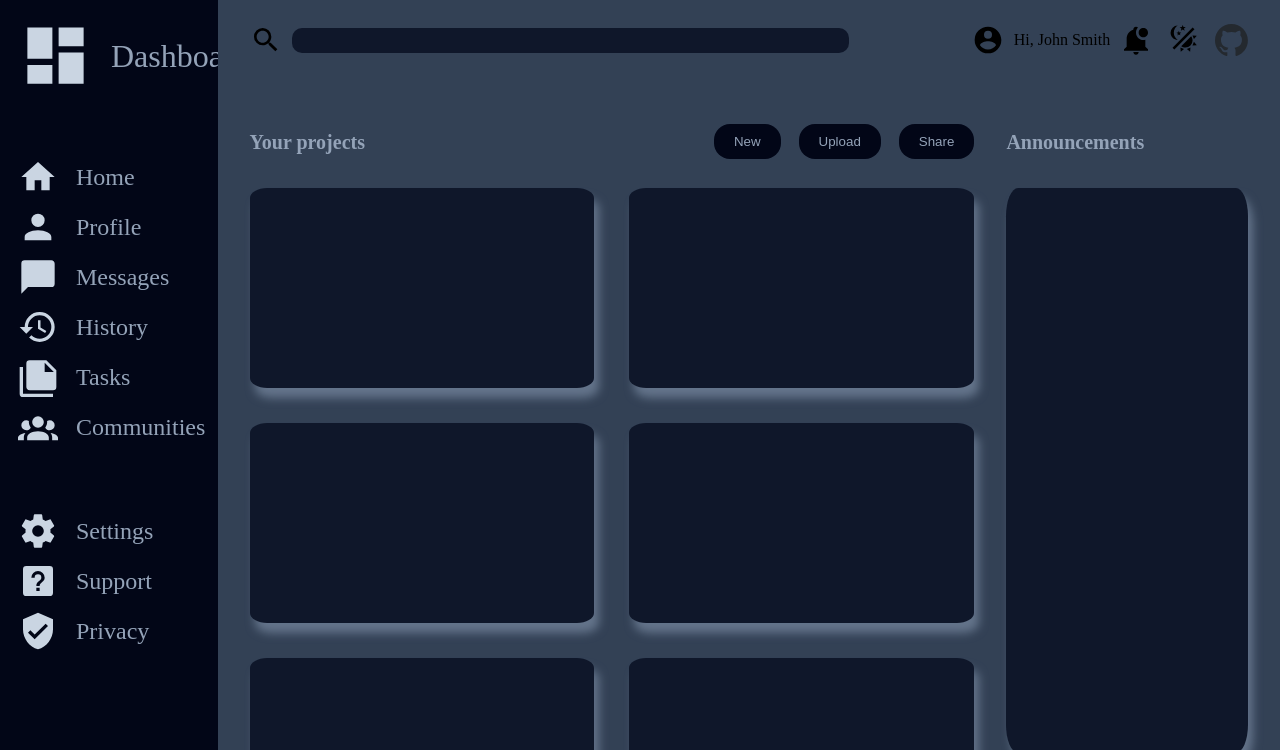
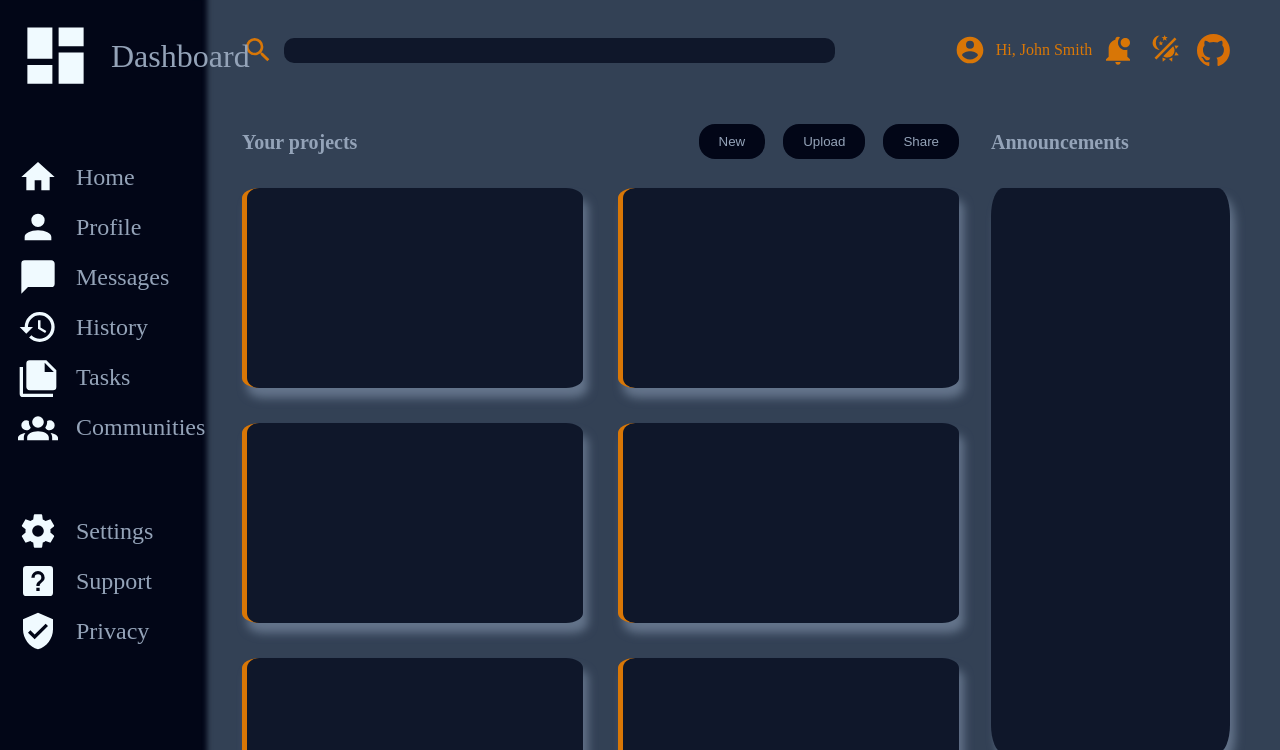
Before and after one commit to jsc17/TOP-Dashboard, a plain HTML site: page index.html in a window 1280 px wide. Both pictures are taken after a click on the button 1183 px from the left and 40 px from the top of the page. Shown: the top 750 px of the page. Drawn offline with Linux system fonts and the light colour scheme.

Commit message:
Add filters to additional icons and adjust theme

```diff
--- a/index.html
+++ b/index.html
@@ -13,35 +13,38 @@
 <body>
     <div class="side-bar">
         <div class="logo">
-            <img src="images/view-dashboard.svg" alt="Dashboard Icon" class="filter">
+            <img src="images/view-dashboard.svg" alt="Dashboard Icon" class="filter-sidebar">
             <h1>Dashboard</h1>
         </div>
         <ul>
-            <li><img src="images/home.svg" alt="Home Icon" class="filter"><a href="#">Home</a></li>
-            <li><img src="images/account.svg" alt="Profile icon" class="filter"><a href="#">Profile</a></li>
-            <li><img src="images/message.svg" alt="Message icon" class="filter"><a href="#">Messages</a></li>
-            <li><img src="images/history.svg" alt="History icon" class="filter"><a href="#">History</a></li>
-            <li><img src="images/note-multiple.svg" alt="Task icon" class="filter"><a href="#">Tasks</a></li>
-            <li><img src="images/account-group.svg" alt="Community icon" class="filter"><a href="#">Communities</a></li>
+            <li><img src="images/home.svg" alt="Home Icon" class="filter-sidebar"><a href="#">Home</a></li>
+            <li><img src="images/account.svg" alt="Profile icon" class="filter-sidebar"><a href="#">Profile</a></li>
+            <li><img src="images/message.svg" alt="Message icon" class="filter-sidebar"><a href="#">Messages</a></li>
+            <li><img src="images/history.svg" alt="History icon" class="filter-sidebar"><a href="#">History</a></li>
+            <li><img src="images/note-multiple.svg" alt="Task icon" class="filter-sidebar"><a href="#">Tasks</a></li>
+            <li><img src="images/account-group.svg" alt="Community icon" class="filter-sidebar"><a
+                    href="#">Communities</a></li>
         </ul>
         <ul>
-            <li><img src="images/cog.svg" alt="Setting icon" class="filter"><a href="#">Settings</a></li>
-            <li><img src="images/help-box.svg" alt="Support icon" class="filter"><a href="#">Support</a></li>
-            <li><img src="images/shield-check.svg" alt="Privacy icon" class="filter"><a href="#">Privacy</a></li>
+            <li><img src="images/cog.svg" alt="Setting icon" class="filter-sidebar"><a href="#">Settings</a></li>
+            <li><img src="images/help-box.svg" alt="Support icon" class="filter-sidebar"><a href="#">Support</a></li>
+            <li><img src="images/shield-check.svg" alt="Privacy icon" class="filter-sidebar"><a href="#">Privacy</a>
+            </li>
         </ul>
     </div>
     <div class="header">
         <div class="search-bar">
-            <img src="images/magnify.svg" alt="Search Icon">
+            <img src="images/magnify.svg" alt="Search Icon" class="filter-light">
             <input type="search">
         </div>
         <div class="profile-bar">
-            <img src="images/account-circle.svg" alt="Profile Picture">
+            <img src="images/account-circle.svg" alt="Profile Picture" class="filter-light">
             <h1>Hi, John Smith</h1>
-            <img src="images/bell-badge.svg" alt="Notification Icon">
-            <button id="theme-button"><img src="images/theme-light-dark.svg" alt="Theme Selector Icon"></button>
+            <img src="images/bell-badge.svg" alt="Notification Icon" class="filter-light">
+            <button id="theme-button"><img src="images/theme-light-dark.svg" alt="Theme Selector Icon"
+                    class="filter-light"></button>
             <a href="https://github.com/jsc17/TOP-Dashboard" target="_blank"><img src="images/github-mark.svg"
-                    alt="Github Logo"></a>
+                    alt="Github Logo" class="filter-light"></a>
         </div>
 
     </div>
--- a/scripts/scripts.js
+++ b/scripts/scripts.js
@@ -1,12 +1,21 @@
 const themeButton = document.querySelector("#theme-button");
 const root = document.documentElement;
+const headerIcons = document.querySelectorAll(".filter-light");
 
 themeButton.addEventListener("click", function () {
   if (root.classList.contains("light")) {
     root.classList.remove("light");
     root.classList.add("dark");
+    headerIcons.forEach((icon) => {
+      icon.classList.remove("filter-light");
+      icon.classList.add("filter-dark");
+    });
   } else {
     root.classList.remove("dark");
     root.classList.add("light");
+    headerIcons.forEach((icon) => {
+      icon.classList.remove("filter-dark");
+      icon.classList.add("filter-light");
+    });
   }
 });
--- a/styles/styles.css
+++ b/styles/styles.css
@@ -11,6 +11,8 @@
   --card-shadow-color: #082f49;
   --button-bg-color: #0369a1;
   --button-text-color: #f0f9ff;
+  --card-border-color: #f87171;
+  --profile-text-color: black;
 }
 
 :root.dark {
@@ -22,12 +24,14 @@
   --card-shadow-color: #64748b;
   --button-bg-color: #020617;
   --button-text-color: #94a3b8;
+  --card-border-color: #d97706;
+  --profile-text-color: #d97706;
 }
 
 body {
   display: grid;
   grid-template-rows: 10vh 1fr;
-  grid-template-columns: 17vw 1fr;
+  grid-template-columns: 15vw 1fr;
   height: 100vh;
 }
 
@@ -38,6 +42,8 @@ body {
   grid-row: 1 / 3;
   padding: 18px;
   background-color: var(--side-bar-bg-color);
+  box-shadow: 10px 0px 5px 5px var(--side-bar-bg-color);
+  z-index: 1;
 }
 
 .logo {
@@ -86,7 +92,7 @@ body {
   display: flex;
   justify-content: space-between;
   align-items: center;
-  padding: 32px;
+  padding: 50px;
   background-color: var(--content-bg-color);
 }
 
@@ -96,6 +102,7 @@ body {
   align-items: center;
   gap: 10px;
   height: 5rem;
+  color: var(--profile-text-color);
 }
 
 .search-bar {
@@ -134,7 +141,7 @@ body {
   column-gap: 32px;
   grid-template-rows: 5% 95%;
   grid-template-columns: 6fr 2fr;
-  padding: 32px;
+  padding: 32px 50px;
   background-color: var(--content-bg-color);
 }
 
@@ -182,6 +189,7 @@ body {
 .project-card {
   min-width: 200px;
   min-height: 200px;
+  border-left: 5px solid var(--card-border-color);
 }
 
 .announcements {
@@ -194,6 +202,17 @@ body {
   max-width: 300px;
 }
 
-.filter {
-  filter: invert(82%) sepia(5%) saturate(541%) hue-rotate(172deg);
+.filter-sidebar {
+  filter: invert(100%) sepia(25%) saturate(5189%) hue-rotate(178deg)
+    brightness(105%) contrast(108%);
 }
+
+.filter-light {
+  filter: invert(0%) sepia(95%) saturate(0%) hue-rotate(180deg) brightness(91%)
+    contrast(107%);
+}
+
+.filter-dark {
+  filter: invert(60%) sepia(84%) saturate(3854%) hue-rotate(7deg)
+    brightness(93%) contrast(95%);
+}
```
